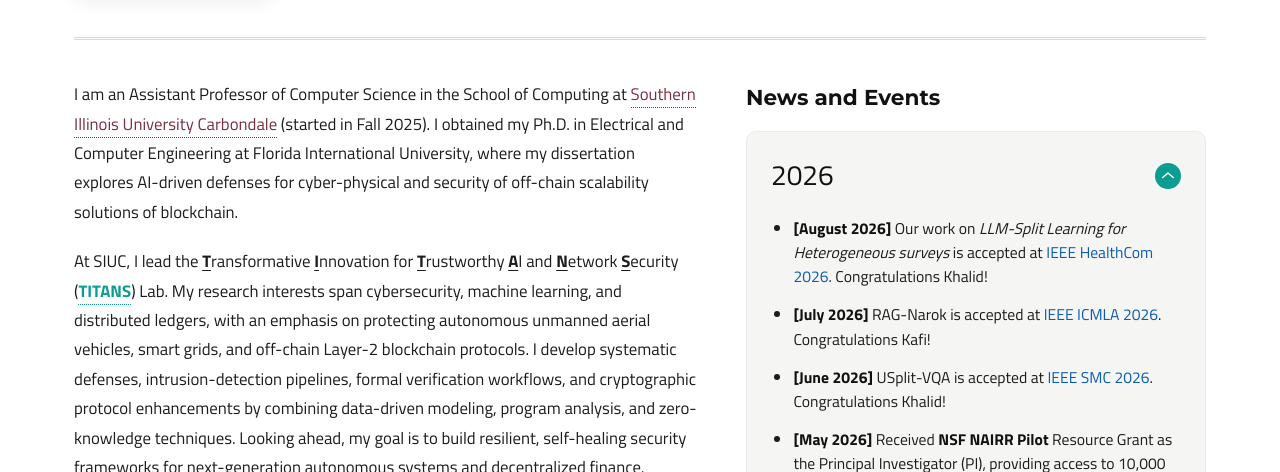
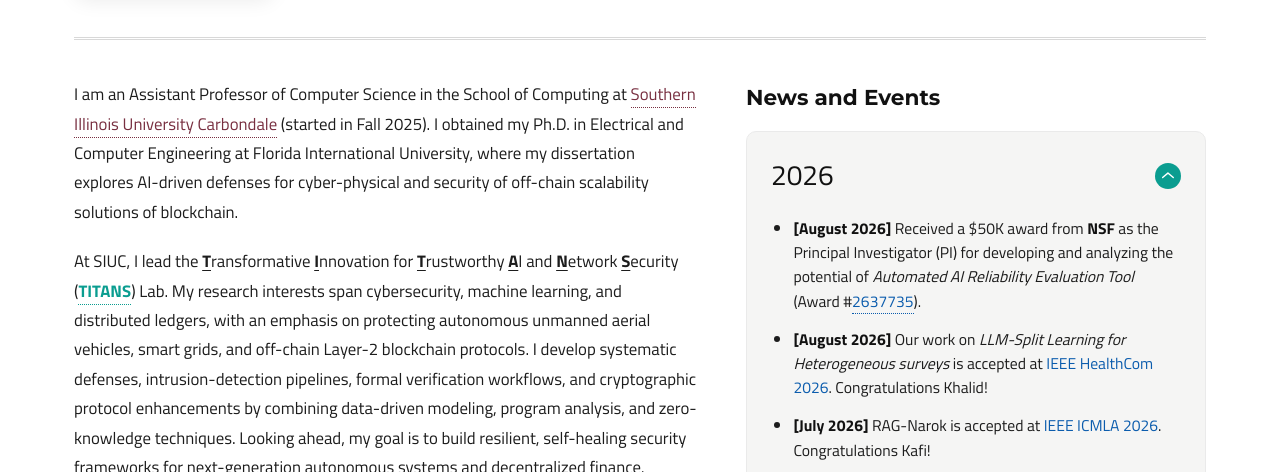
Before and after one commit to Alvi-Ataur-Khalil/Alvi-Ataur-Khalil.github.io, a plain HTML site: page index.html in a window 1280 px wide. Shown: the part 310-782 px from the top of the page. Drawn offline with nearby package versions, Linux system fonts and the light colour scheme.

Commit message:
Grant News

```diff
--- a/index.html
+++ b/index.html
@@ -661,8 +661,8 @@
         <details open name="news-year">
           <summary>2026</summary>
           <ul class="news-items">
-            <!-- <li><b>[August 2026]</b> Received a $50K award from <b>NSF</b> as the Principal Investigator (PI) for developing and analyzing the potential of <i>Automated AI Reliability Evaluation Tool</i>
-              (Award #<a href="https://www.nsf.gov/awardsearch/show-award/?AWD_ID=2637735" target="_blank" rel="noopener">2637735</a>).</li> -->
+            <li><b>[August 2026]</b> Received a $50K award from <b>NSF</b> as the Principal Investigator (PI) for developing and analyzing the potential of <i>Automated AI Reliability Evaluation Tool</i>
+              (Award #<a href="https://www.nsf.gov/awardsearch/show-award/?AWD_ID=2637735" target="_blank" rel="noopener">2637735</a>).</li>
             <li><b>[August 2026]</b> Our work on <i>LLM-Split Learning for Heterogeneous surveys</i> is accepted at
               <a href="https://healthcom2026.ieee-healthcom.org/" target="_blank" rel="noopener" class="no-underline">IEEE HealthCom 2026</a>. Congratulations Khalid!</li>
             <li><b>[July 2026]</b> RAG-Narok is accepted at
```
